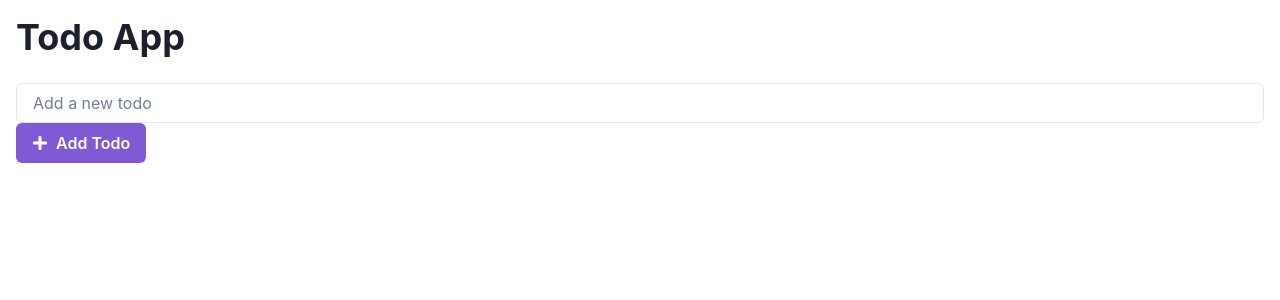
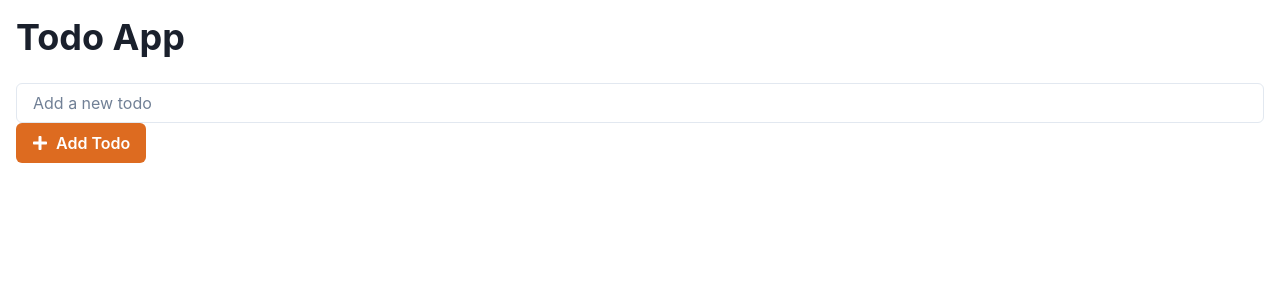
Before and after one commit to GPT-Engineer-App-Dev/organized-task-manager, a React (Vite) app: page / in a window 1280 px wide. Shown: the top 300 px of the page. Built offline with nearby package versions, Linux system fonts and the light colour scheme.

Commit message:
Make the button orange

```diff
--- a/src/pages/Index.jsx
+++ b/src/pages/Index.jsx
@@ -33,7 +33,7 @@ const Index = () => {
       <Heading mb={6}>Todo App</Heading>
       <Box mb={4}>
         <Input placeholder="Add a new todo" value={inputValue} onChange={handleInputChange} mr={2} />
-        <Button leftIcon={<FaPlus />} onClick={handleAddTodo} colorScheme="purple">
+        <Button leftIcon={<FaPlus />} onClick={handleAddTodo} colorScheme="orange">
           Add Todo
         </Button>
       </Box>
```
